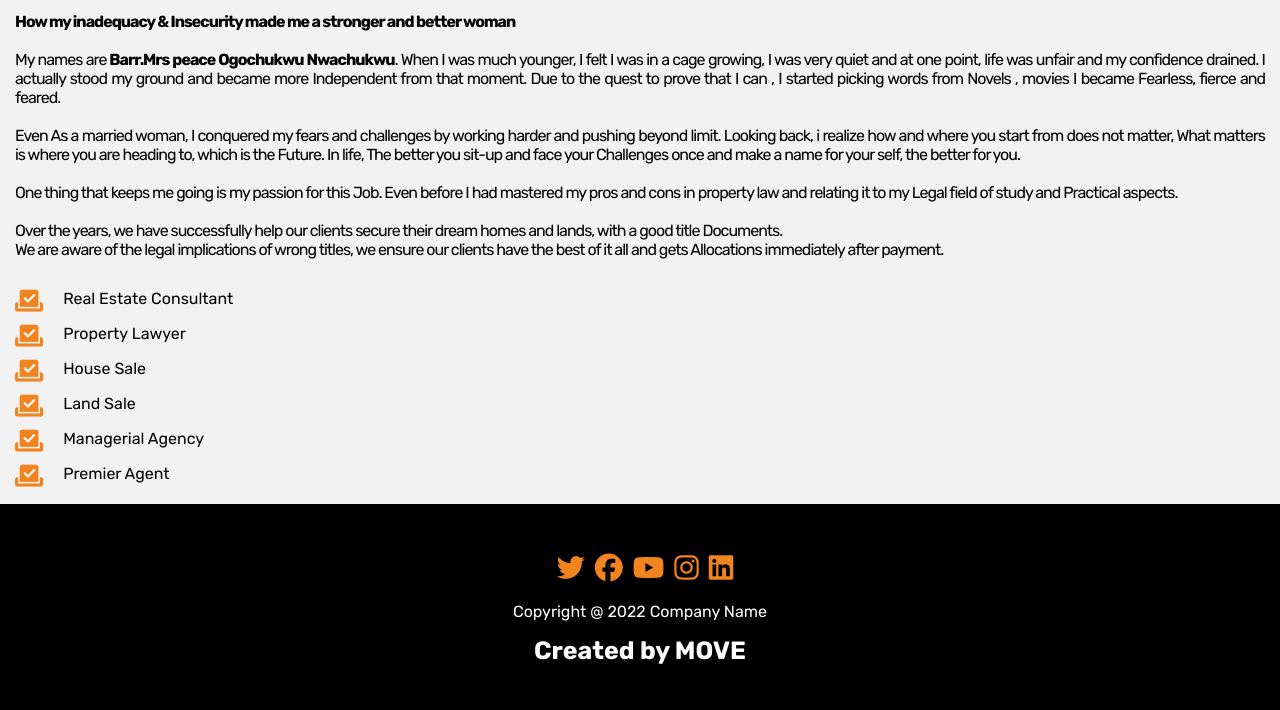
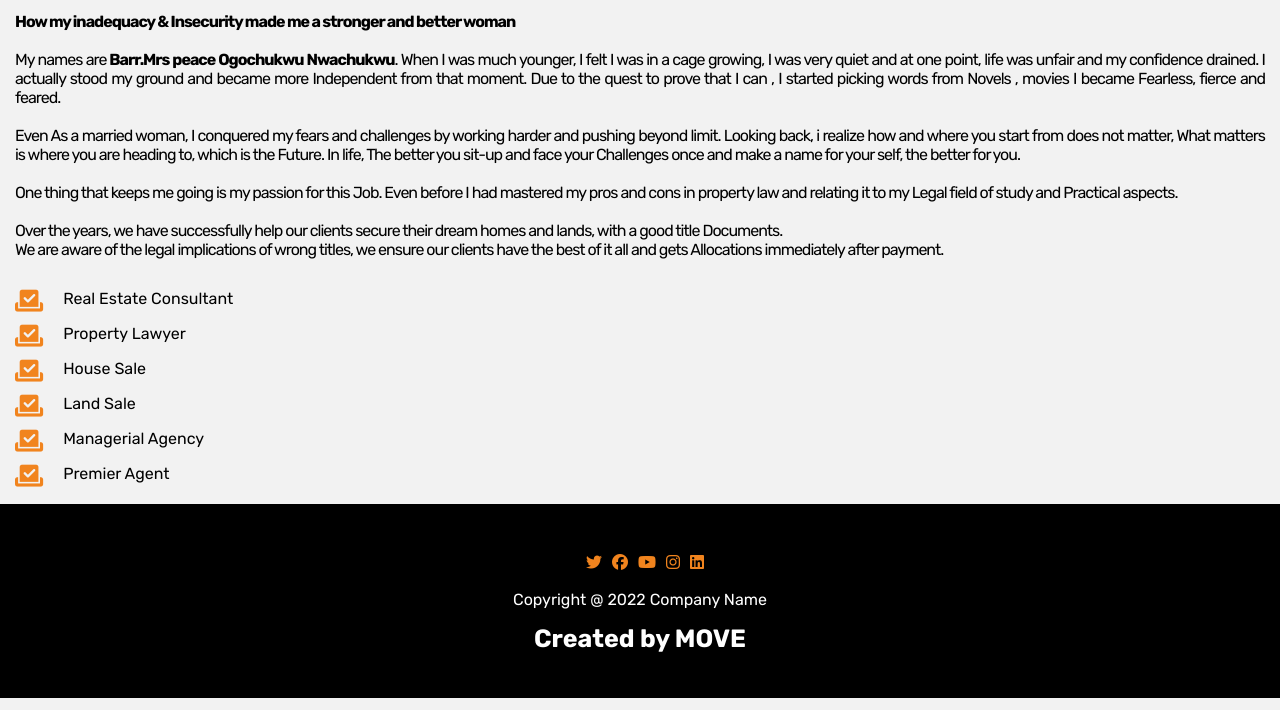
Before and after one commit to larryWEB/dnumavis, a plain HTML site: page about.html in a window 1280 px wide. Shown: the part 1200-1910 px from the top of the page. Drawn offline with Linux system fonts and the light colour scheme; some icons are missing.

Commit message:
Update style.css

```diff
--- a/assets/css/style.css
+++ b/assets/css/style.css
@@ -27,12 +27,20 @@ background-color: rgba(128, 128, 128, 0.099);
 	 z-index: 99999;
 }
 
-.home-social i,a{
+.home-social i{
 	font-size:28px;
 	color:white;
 }
 
+.home-social a{
+	font-size:28px;
+	color:white;
+}
 
+a{
+	color:white;
+	text-decoration: none;
+}
 
 .chat{
   position:fixed;
@@ -638,7 +646,7 @@ font-size:25px;
 	border-image:linear-gradient(to right,yellow,white,yellow)1;
    }
 
-    .faq-answer{
+   .faq-answer{
 	max-height:0;
 	overflow:hidden;
 	transition: max-height 0.2s ease-out;
```
